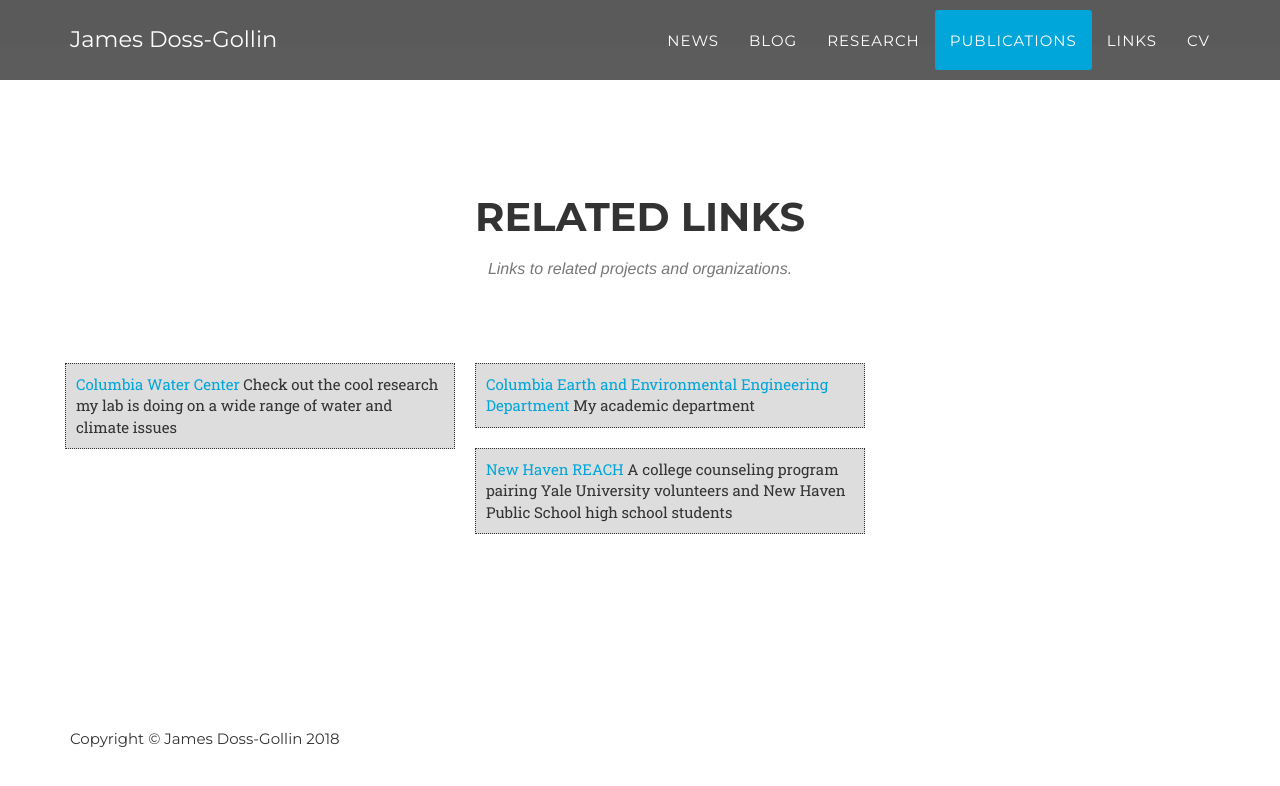
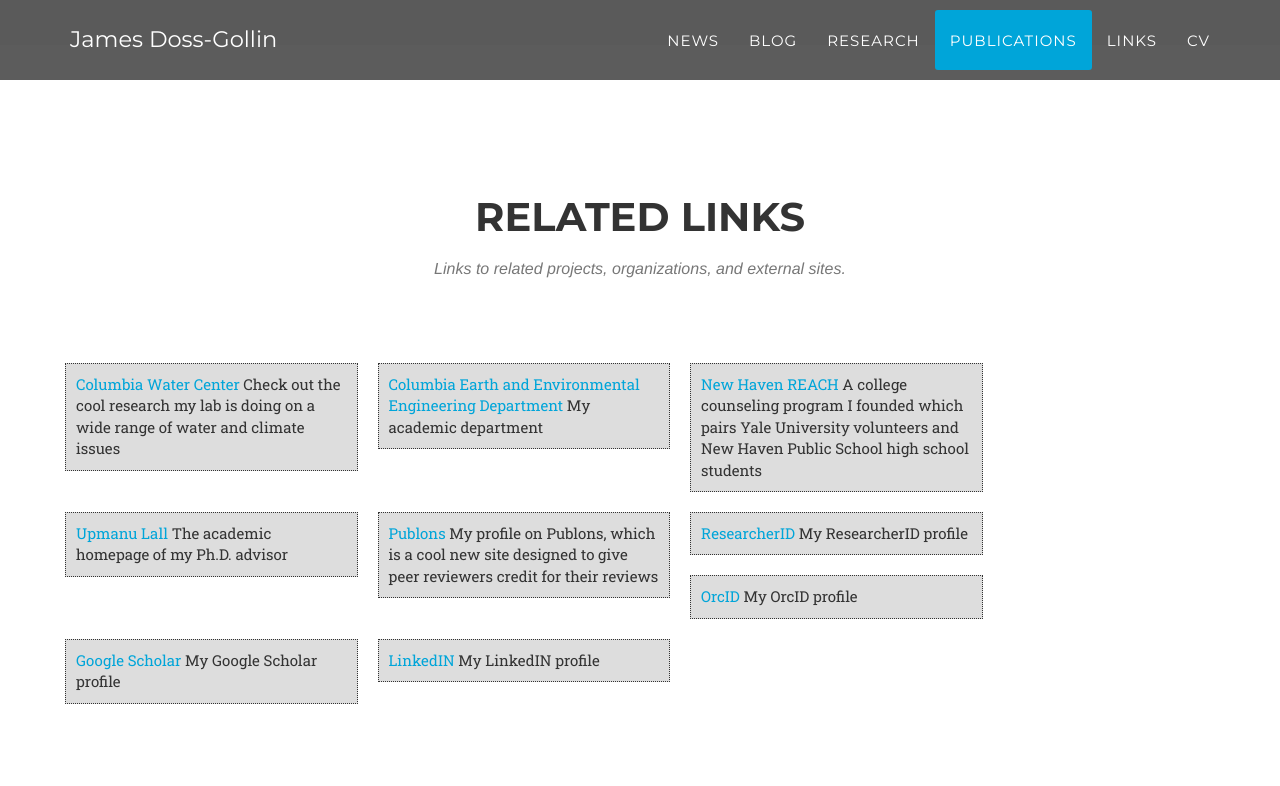
Before and after one commit to jdossgollin/blog, a Jekyll site: the page built from index.html, in a window 1280 px wide and 900 px high, scrolled down 3926 px. Shown: the top 786 px of the window. Built offline with Jekyll 4.4.1, drawn with Linux system fonts in a browser that asks for light colours; nearby versions of some CDN libraries; some web fonts are replaced; library files that are not in the unit come from our copies; comment, search, counter and statistics services are not loaded.

Commit message:
add more links

```diff
--- a/_data/links.yml
+++ b/_data/links.yml
@@ -5,5 +5,23 @@
   description: My academic department
   url: http://eee.columbia.edu
 - name: New Haven REACH
-  description: A college counseling program pairing Yale University volunteers and New Haven Public School high school students
+  description: A college counseling program I founded which pairs Yale University volunteers and New Haven Public School high school students
   url: https://www.facebook.com/NewHavenREACH
+- name: Upmanu Lall
+  description: The academic homepage of my Ph.D. advisor
+  url: http://www.columbia.edu/~ula2/
+- name: Publons
+  url: http://publons.com/a/1468228/
+  description: My profile on Publons, which is a cool new site designed to give peer reviewers credit for their reviews
+- name: ResearcherID
+  url: https://researcherid.com/rid/J-4273-2014
+  description: My ResearcherID profile
+- name: OrcID
+  url: http://orcid.org/0000-0002-3428-2224
+  description: My OrcID profile
+- name: Google Scholar
+  url: https://scholar.google.com/citations?user=6ifLBBsAAAAJ&hl=en&authuser=1
+  description: My Google Scholar profile
+- name: LinkedIN
+  url: https://www.linkedin.com/in/jamesdossgollin/
+  description: My LinkedIN profile
--- a/index.html
+++ b/index.html
@@ -140,13 +140,13 @@ layout: default
                     Related Links
                 </h2>
                 <h3 class="section-subheading text-muted">
-                    Links to related projects and organizations.
+                    Links to related projects, organizations, and external sites.
                 </h3>
             </div>
         </div>
         <div class="row">
             {% for link in site.data.links %}
-                <div class="col-md-4 col-sm-4 newsitem">
+                <div class="col-md-3 col-sm-3 newsitem">
                     <a href="{{ link.url }}" target="_blank">{{link.name}}</a>
                     {{ link.description }}
                 </div>
```
